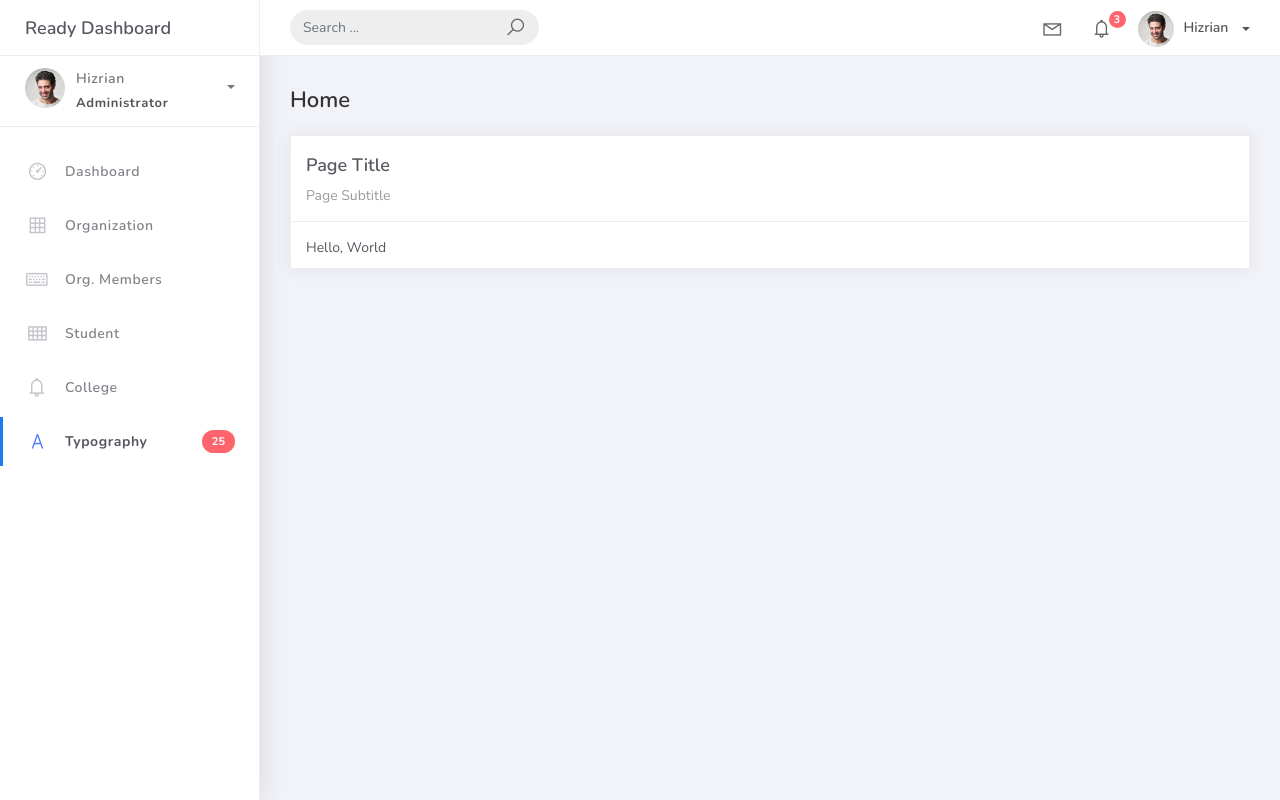
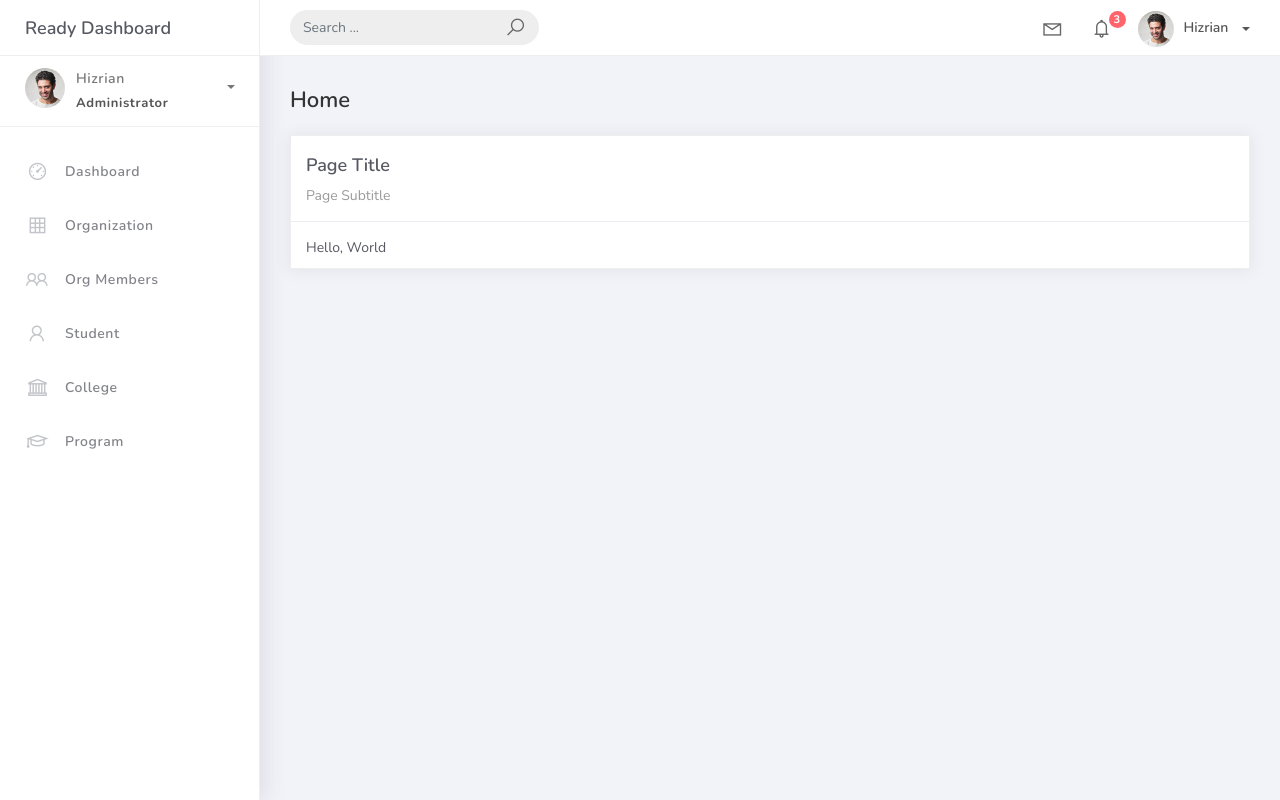
Before and after one commit to bmkhn/PSUSphere, a Django app: page / in a window 1280 px wide. Run offline with Django 5.2, Linux system fonts and the light colour scheme; some libraries are stand-ins or nearby versions.

Commit message:
Update navigation links in base template

```diff
--- a/projectsite/templates/base.html
+++ b/projectsite/templates/base.html
@@ -181,28 +181,27 @@
 							</a>
 						</li>
 						<li class="nav-item">
-							<a href="forms.html">
-								<i class="la la-keyboard-o"></i>
-								<p>Org. Members</p>
+							<a href="{% url 'orgmember-list' %}">
+								<i class="la la-users"></i>
+								<p>Org Members</p>
 							</a>
 						</li>
 						<li class="nav-item">
-							<a href="tables.html">
-								<i class="la la-th"></i>
+							<a href="{% url 'student-list' %}">
+								<i class="la la-user"></i>
 								<p>Student</p>
 							</a>
 						</li>
 						<li class="nav-item">
-							<a href="notifications.html">
-								<i class="la la-bell"></i>
+							<a href="{% url 'college-list' %}">
+								<i class="la la-university"></i>
 								<p>College</p>
 							</a>
 						</li>
-						<li class="nav-item active">
-							<a href="typography.html">
-								<i class="la la-font"></i>
-								<p>Typography</p>
-								<span class="badge badge-danger">25</span>
+						<li class="nav-item">
+							<a href="{% url 'program-list' %}">
+								<i class="la la-graduation-cap"></i>
+								<p>Program</p>
 							</a>
 						</li>
 					</ul>
```
